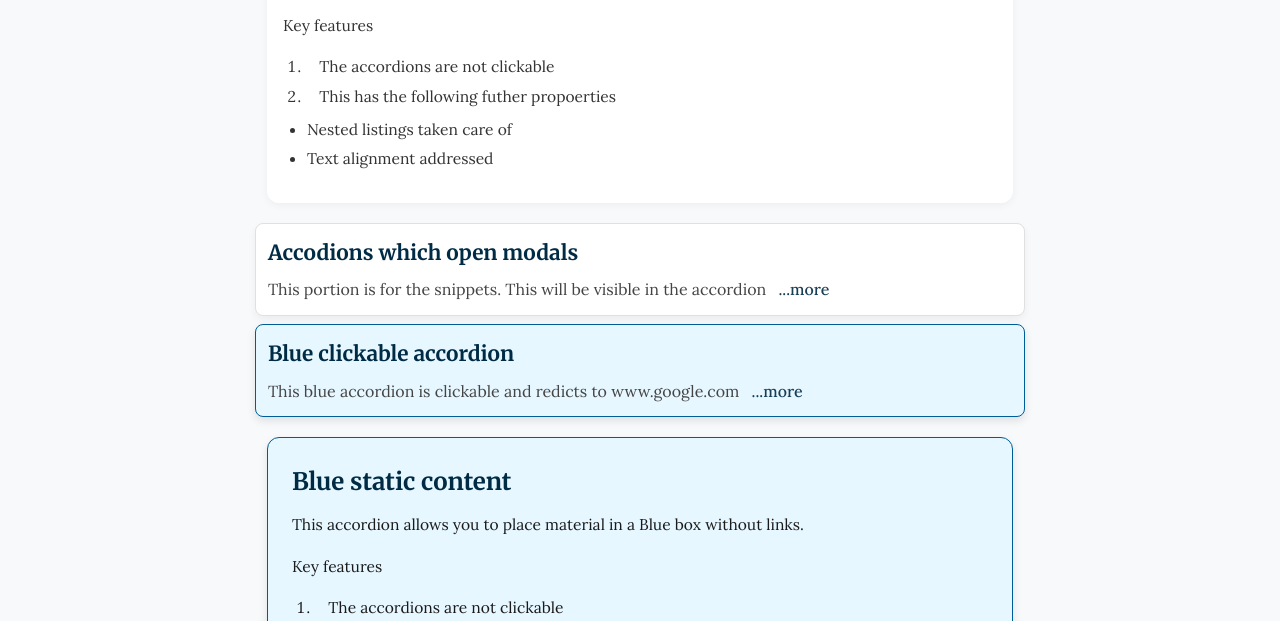
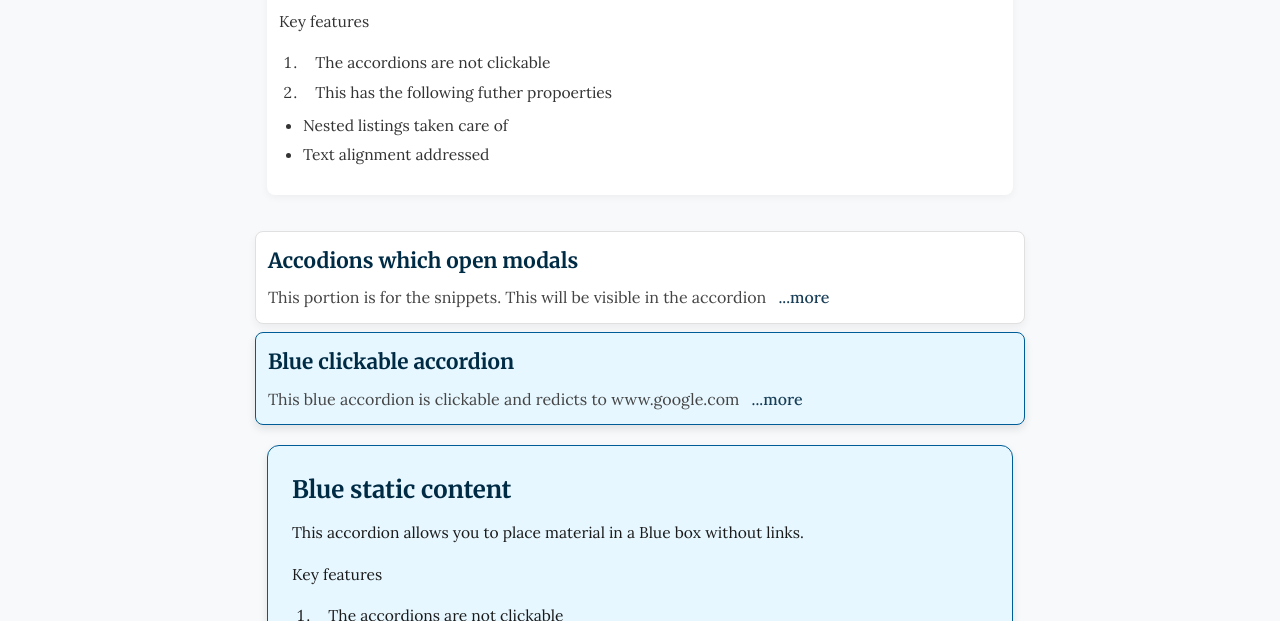
Before and after one commit to ksom-coe/ksom-coe.github.io, an Eleventy site: page template.md in a window 1280 px wide. Shown: the part 479-1100 px from the top of the page. Built offline with nearby package versions, Linux system fonts and the light colour scheme; Eleventy itself is replaced by a stand-in of ours; files that its build step writes are made by us from their sources.

Commit message:
Update style.css

```diff
--- a/css/style.css
+++ b/css/style.css
@@ -654,11 +654,11 @@ body.dark-mode .static-section .accordion-header {
     padding-left: 0;
     padding-right: 0;
     box-sizing: border-box;
-    padding: 1rem;
+    padding: 0.75rem;
     background: var(--card-bg);
-    border-radius: 12px;
+    border-radius: 8px;
     box-shadow: 0 2px 8px rgba(0, 0, 0, 0.05);
-    margin-bottom: 0rem;
+    margin-bottom: 1rem;
 }
 
 body.dark-mode .static-section .accordion-content.static-content {
```
